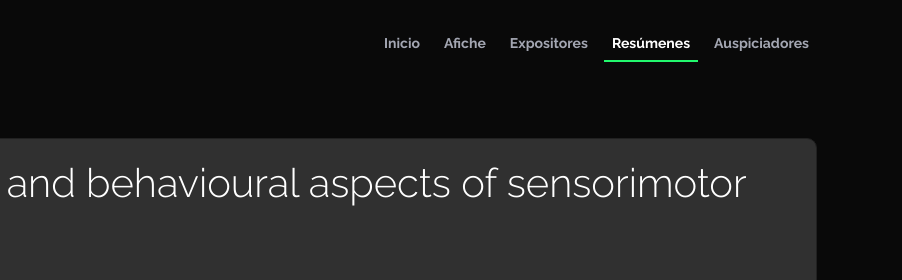
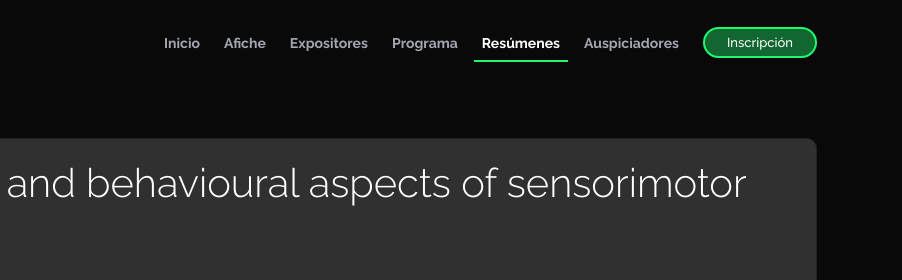
Before and after one commit to sistemascomplejos-bol/curso.github.io, a plain HTML site: page resumenes.html in a window 1280 px wide. Shown: the top 280 px of the page, 378-1280 px from the left. Drawn offline with nearby package versions, Linux system fonts and the light colour scheme.

Commit message:
Update resumenes.html

```diff
--- a/resumenes.html
+++ b/resumenes.html
@@ -56,13 +56,13 @@
           <!-- <li><a href="#about">About</a></li>-->
           <li><a href="./enconstruccion.html">Afiche</a></li>
           <li><a href="index.html#speakers">Expositores</a></li>
-          <!-- <li><a href="index.html#schedule">Programa</a></li> -->
-          <li class="menu-active"><a href="./resumenes.html">Resúmenes</a></li>
+          <li><a href="index.html#schedule">Programa</a></li>
+          <li class="menu-active"><a href="./resumenes.html">Res&uacute;menes</a></li>
           <li><a href="index.html#supporters">Auspiciadores</a></li>
           <!-- <li><a href="#contact">Contact</a></li>-->
-          <!-- <li class="buy-tickets"><a
-              href="https://docs.google.com/forms/d/e/1FAIpQLSdbHbu-Dssfc_iHQm-wF5v2WfICxprniRaNS66mWELB83l8hg/viewform">Inscripción</a>
-          </li> -->
+          <li class="buy-tickets"><a
+              href="https://forms.gle/Z9Aknqj3psbgpDZV6">Inscripci&oacute;n</a>
+          </li>
         </ul>
       </nav><!-- #nav-menu-container -->
     </div>
```
